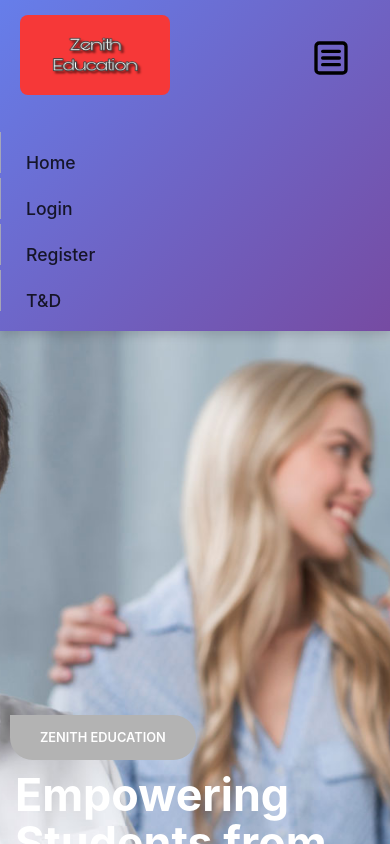
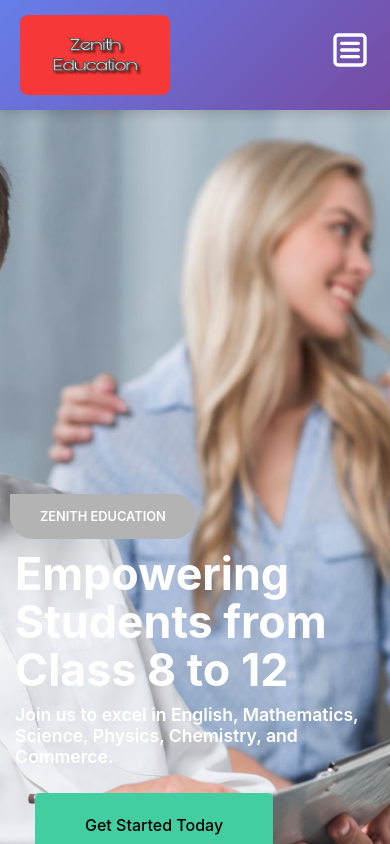
Before and after one commit to adnanansari114/coaching-frontend, a React (Vite) app: page / in a window 390 px wide. Shown: the top 844 px of the page. Built offline with nearby package versions, Linux system fonts and the light colour scheme; no server answers.

Commit message:
your message

```diff
--- a/src/components/Navbar.jsx
+++ b/src/components/Navbar.jsx
@@ -1,3 +1,90 @@
+// import React from 'react';
+// import { Link, useNavigate } from 'react-router-dom';
+// import '../styles/Navbar.css';
+// import { LuSquareMenu } from "react-icons/lu";
+
+// export default function Navbar() {
+//   const navigate = useNavigate();
+//   const token = localStorage.getItem('token');
+//   let user = null;
+//   try {
+//     user = JSON.parse(localStorage.getItem('user'));
+//   } catch (e) {
+//     user = null;
+//   }
+
+//   const handleLogout = () => {
+//     localStorage.removeItem('token');
+//     localStorage.removeItem('user');
+//     navigate('/login');
+//   };
+
+//   return (
+//     <nav>
+//       <div className="navbar">
+//         <div className="logo">
+//           <img src="/images/logo.jpg" id="logo" alt="Zenith Edi" />
+//           {/* <div className="logo-icon">
+//             <i className="fa fa-facebook animate__animated animate_-fadeOut wow" aria-hidden="true"></i>
+//             <i className="fa fa-linkedin animate__animated animate_-fadeOut wow" aria-hidden="true"></i>
+//             <i className="fa fa-twitter animate__animated animate_-fadeOut wow" aria-hidden="true"></i>
+//             <i className="fa fa-youtube animate__animated animate_-fadeOut wow" aria-hidden="true"></i>
+//           </div> */}
+//         </div>
+//         <i className="fa fa-bars" id="myicon" aria-hidden="true"><LuSquareMenu /></i>
+//         <input type="checkbox" name="" id="chk" />
+//         <div className="middle-nav">
+//           <ul>
+//             <li><Link to="/">Home</Link></li>
+//             {!token && <>
+//               <li><Link to="/login">Login</Link></li>
+//               <li><Link to="/register">Register</Link></li>
+//             </>}
+
+//             {token && user && user.role === 'admin' && (
+//               <>
+//                 <li><Link to="/admin-profile">Admin</Link></li>
+//                 <li><Link to="/admin-approval">User Approval</Link></li>
+//                 <li><Link to="/admin-dashboard">Admin Dashboard</Link></li>
+//               </>
+//             )}
+
+//             {token && user && user.role === 'teacher' && (
+//               <>
+//                 <li><Link to="/teacher-dashboard">Teacher</Link></li>
+//                 <li><Link to="/add-course">Add Course</Link></li>
+//               </>
+//             )}
+
+//             {token && user && user.role === 'student' && (
+//               <>
+//                 <li><Link to="/student-dashboard">Student</Link></li>
+//                 <li><Link to="/student-classes">Student class</Link></li>
+//                 <li><Link to="/student-courses">Student courses</Link></li>
+//                 <li><Link to="real-time-quiz-attempt">RealTimeQuizzes</Link></li>
+//               </>
+//             )}
+//               <li><Link to="/terms-and-conditions">T&D </Link></li>
+//             {token && user && user.role === 'user' && (
+//               <>
+//                 <li><Link to="/user-dashboard">Student</Link></li>
+//                 <li><Link to="/student-courses">Student courses</Link></li>
+//               </>
+//             )}
+
+//             {token && user && (
+//               <>
+//                 <li><button id='logout' onClick={handleLogout} style={{ marginLeft: '10px' }}>Logout</button></li>
+//               </>
+//             )}
+//           </ul>
+//         </div>
+//       </div>
+//     </nav>
+//   );
+// }
+
+
 import React from 'react';
 import { Link, useNavigate } from 'react-router-dom';
 import '../styles/Navbar.css';
@@ -24,15 +111,11 @@ export default function Navbar() {
       <div className="navbar">
         <div className="logo">
           <img src="/images/logo.jpg" id="logo" alt="Zenith Edi" />
-          {/* <div className="logo-icon">
-            <i className="fa fa-facebook animate__animated animate_-fadeOut wow" aria-hidden="true"></i>
-            <i className="fa fa-linkedin animate__animated animate_-fadeOut wow" aria-hidden="true"></i>
-            <i className="fa fa-twitter animate__animated animate_-fadeOut wow" aria-hidden="true"></i>
-            <i className="fa fa-youtube animate__animated animate_-fadeOut wow" aria-hidden="true"></i>
-          </div> */}
         </div>
-        <i className="fa fa-bars" id="myicon" aria-hidden="true"><LuSquareMenu /></i>
-        <input type="checkbox" name="" id="chk" />
+        <label htmlFor="chk" className="menu-label">
+          <i className="fa fa-bars" id="myicon" aria-hidden="true"><LuSquareMenu /></i>
+        </label>
+        <input type="checkbox" name="chk" id="chk" />
         <div className="middle-nav">
           <ul>
             <li><Link to="/">Home</Link></li>
@@ -61,10 +144,10 @@ export default function Navbar() {
                 <li><Link to="/student-dashboard">Student</Link></li>
                 <li><Link to="/student-classes">Student class</Link></li>
                 <li><Link to="/student-courses">Student courses</Link></li>
-                <li><Link to="real-time-quiz-attempt">RealTimeQuizzes</Link></li>
+                <li><Link to="/real-time-quiz-attempt">RealTimeQuizzes</Link></li>
               </>
             )}
-              <li><Link to="/terms-and-conditions">T&D </Link></li>
+            <li><Link to="/terms-and-conditions">T&D</Link></li>
             {token && user && user.role === 'user' && (
               <>
                 <li><Link to="/user-dashboard">Student</Link></li>
@@ -73,9 +156,7 @@ export default function Navbar() {
             )}
 
             {token && user && (
-              <>
-                <li><button id='logout' onClick={handleLogout} style={{ marginLeft: '10px' }}>Logout</button></li>
-              </>
+              <li><button id='logout' onClick={handleLogout}>Logout</button></li>
             )}
           </ul>
         </div>
--- a/src/styles/Navbar.css
+++ b/src/styles/Navbar.css
@@ -84,21 +84,13 @@ header::before{
   top:0;
   left: 0;
 }
-#myicon{
-  opacity: 0;
-}
-#chk{
-  opacity: 0;
-}
-
-
 
 .navbar {
   border-bottom: 1px solid #b3b3b3;
   position: sticky;
   top: 0;
   width: 100%;
-  display: var(--dflex);
+  display: flex;
   justify-content: space-between;
   flex-direction: row;
   z-index: 100;
@@ -109,7 +101,7 @@ header::before{
 /* Logo */
 .logo {
   margin-left: 50px;
-  display: var(--dflex);
+  display: flex;
   align-items: center;
 }
 .logo img {
@@ -117,25 +109,12 @@ header::before{
   width: 150px;
   border-radius: 8px;
 }
-.logo-icon {
-  padding: 30px 0;
-}
-.logo-icon i {
-  font-size: 1.2rem;
-  padding-left: 10px;
-  color: var(--light);
-  transition: color 0.3s ease;
-}
-.logo-icon i:hover {
-  color: #185a9d;
-}
 
 /* Middle Navigation */
 .middle-nav ul {
-  display: var(--dflex);
+  display: flex;
   margin: 0;
   padding: 0;
-  /* gap: 1rem; */
 }
 .middle-nav ul li {
   border-left: 1px solid #b3b3b3;
@@ -158,11 +137,9 @@ header::before{
   transition: background 0.3s ease, color 0.3s ease;
 }
 .middle-nav ul li a:hover {
-  background: linear-gradient(135deg, var(--primary), var(--secondary));;
+  background: linear-gradient(135deg, #667eea, #764ba2);
   color: white;
 }
-
-
 
 /* Logout button */
 #logout {
@@ -182,6 +159,13 @@ header::before{
   transform: translateY(-2px);
   box-shadow: 0 6px 16px rgba(0, 0, 0, 0.3);
 }
+#myicon{
+  opacity: 0;
+}
+#chk{
+  opacity: 0;
+}
+
 
 
 
@@ -327,43 +311,7 @@ header::before{
   font-weight: 600;
   text-align: center;
 }
-/* .explore-card{
-  display: var(--dflex);
-  flex-wrap: wrap;
-  justify-content: space-evenly;
-  width: 100%;
-}
-.card-sec{
-  text-align: center;
-  width: 27%;
-  background-color: #667eea;
-  padding-bottom: 30px;
-  padding-top: 30px;
-  margin-bottom: 30px;
-  border: 2px;
-  border-radius: 5px;
-}
-.explore-margin{
-  margin: 0px 9%;
-}
-.card-font{
-  padding-top: 2rem;
-  display: var(--dflex);
-  justify-content: center;
-}
-.card-sec h2{
-  padding-top: 4.5rem;
-}
-.card-font i{
-  margin: 0 1px;
-}
-.card-sec p{
-  padding-top: 12px;
-  padding-bottom: 6rem;
-  margin: 0 30px;
-  font-size: 1.1rem;
-  line-height: 1.3rem;
-} */
+
 #detail{
   background-image: url('/images/detail4.jpg');
   top: 0;
@@ -496,17 +444,6 @@ header::before{
   padding-top: 4rem;
   padding-bottom: 3rem;
 }
-/*.result-sec{
-  display: var(--dflex);
-  justify-content: space-evenly;
-  text-align: center;
-  flex-wrap: wrap;
-  width: 100%;
-}
-.result-card{
-  margin-bottom: 20px;
-  width: 25%;
-}*/
 .result-sec {
   display: flex;
   justify-content: space-evenly;
@@ -732,78 +669,91 @@ footer{
       width: 100%;
       padding: 0 6%;
   }
-  /* nav::before{
-      height: 850px;
+
+
+
+  /* Mobile View */
+  .navbar {
+    display: flex;
+    flex-direction: column;
+    align-items: flex-start;
+    border-bottom: none;
   }
-  nav{
-      height: 476px;
-  } */
-  .navbar {
-      display: var(--dflex);
-      justify-content: space-evenly;
-      flex-direction: column;
-      text-align: left;
-      align-items: flex-start;
-      border-bottom: 0px;
+
+  .logo {
+    margin: 15px 20px;
+    display: flex;
+    align-items: center;
+  }
+
+  .menu-label {
+    position: absolute;
+    top: 30px;
+    right: 20px;
+    cursor: pointer;
   }
 
   #myicon {
-      opacity: 1;
-      position: absolute;
-      top: 38px;
-      right: 39px;
-      cursor: pointer;
-      font-size: 2.5rem;
+    opacity: 1;
+    font-size: 2.5rem;
+    color: white;
   }
 
   #chk {
-      opacity: 0;
-      position: relative;
-      top: -50px;
-      left: -43px;
-      margin-left: auto;
-      cursor: pointer;
-      font-size: 2rem;
-      height: 32px;
-      width: 28px;
-  }
-
-  .logo {
-      margin-top: 15px;
-      margin-left: 20px;
-      display: var(--dflex);
-      flex-direction: column;
-  }
-
-  .logo-icon {
-      margin-left: 0px;
-      padding-top: 30px;
-      padding-bottom: 0;
+    display: none;
   }
 
   .middle-nav {
-      padding-left: 0px;
-      background-color: var(--secondary);
-      opacity: 0.8;
+    width: 100%;
+    max-height: 0;
+    overflow: hidden;
+    transition: max-height 0.5s ease-in-out;
+    background-color: #764ba2;
+    opacity: 0.95;
   }
 
-   .middle-nav{
-    width: 100%;
-    padding-bottom: 20px;
-    background-color: #6056a200;
-   }
-   .middle-nav ul{
-    flex-direction: column;
-   }
-  .middle-nav ul li {
-      padding-top: 20px;
-      padding-bottom: 0;
+  #chk:checked ~ .middle-nav {
+    max-height: 500px; /* Adjust based on content */
   }
 
-  .right-side {
-      padding-bottom: 30px;
-      margin-left: 30px;
+  .middle-nav ul {
+    flex-direction: column;
+    width: 100%;
+    padding: 0;
   }
+
+  .middle-nav ul li {
+    border-left: none;
+    padding: 15px 20px;
+    border-bottom: 1px solid #b3b3b3;
+  }
+
+  .middle-nav ul li a {
+    display: block;
+    color: white;
+    font-size: 1.2rem;
+  }
+
+  .middle-nav ul li button#logout {
+    width: 100%;
+    text-align: left;
+    background: none;
+    color: white;
+    border: none;
+    font-size: 1.2rem;
+    padding: 8px 0;
+  }
+
+  .middle-nav ul li button#logout:hover {
+    background: none;
+    transform: none;
+    box-shadow: none;
+    color: #43cea2;
+  }
+
+
+
+
   .banner-content{
       top: 395px;
       left: 0;
```
Also changed, not shown: src/styles/user.css (+0 -7 lines).
